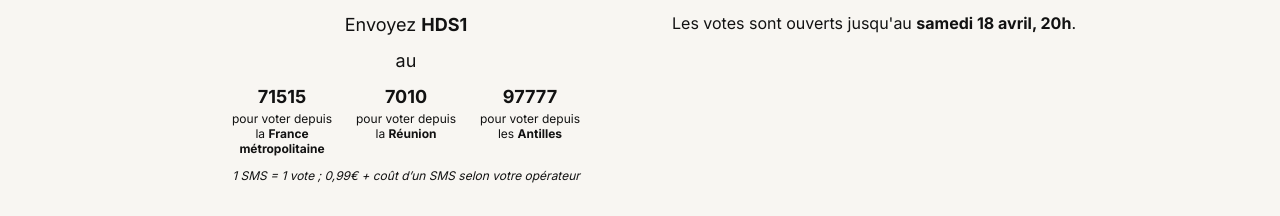
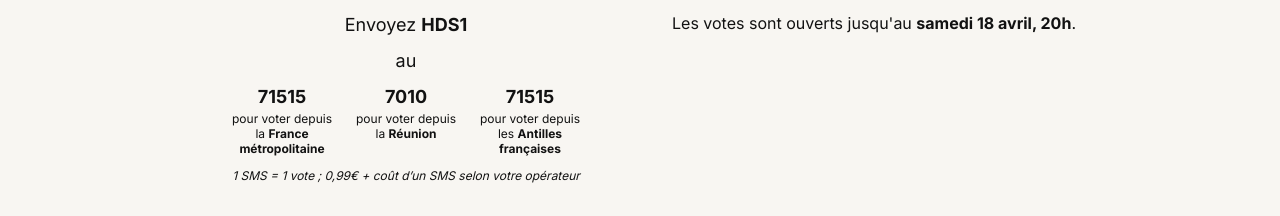
Before and after one commit to Yawleen/janisse-constable-website, a Next.js app: page / in a window 1280 px wide. Shown: the part 2960-3176 px from the top of the page. Built offline with nearby package versions, Linux system fonts and the light colour scheme; no server answers.

Commit message:
chore: update voting info

```diff
--- a/constants/vote.ts
+++ b/constants/vote.ts
@@ -2,7 +2,7 @@ export const SMS_VOTE = {
   keyword: 'HDS1',
   regions: {
     france: {
-      label: "France métropolitaine",
+      label: 'France métropolitaine',
       number: '71515',
     },
     reunion: {
@@ -10,8 +10,8 @@ export const SMS_VOTE = {
       number: '7010',
     },
     antilles: {
-      label: 'Antilles',
-      number: '97777',
+      label: 'Antilles françaises',
+      number: '71515',
     },
   },
   price: '0,99€',
```
Also changed, not shown: 1 other file (tests, documents, lock files or other folders).
